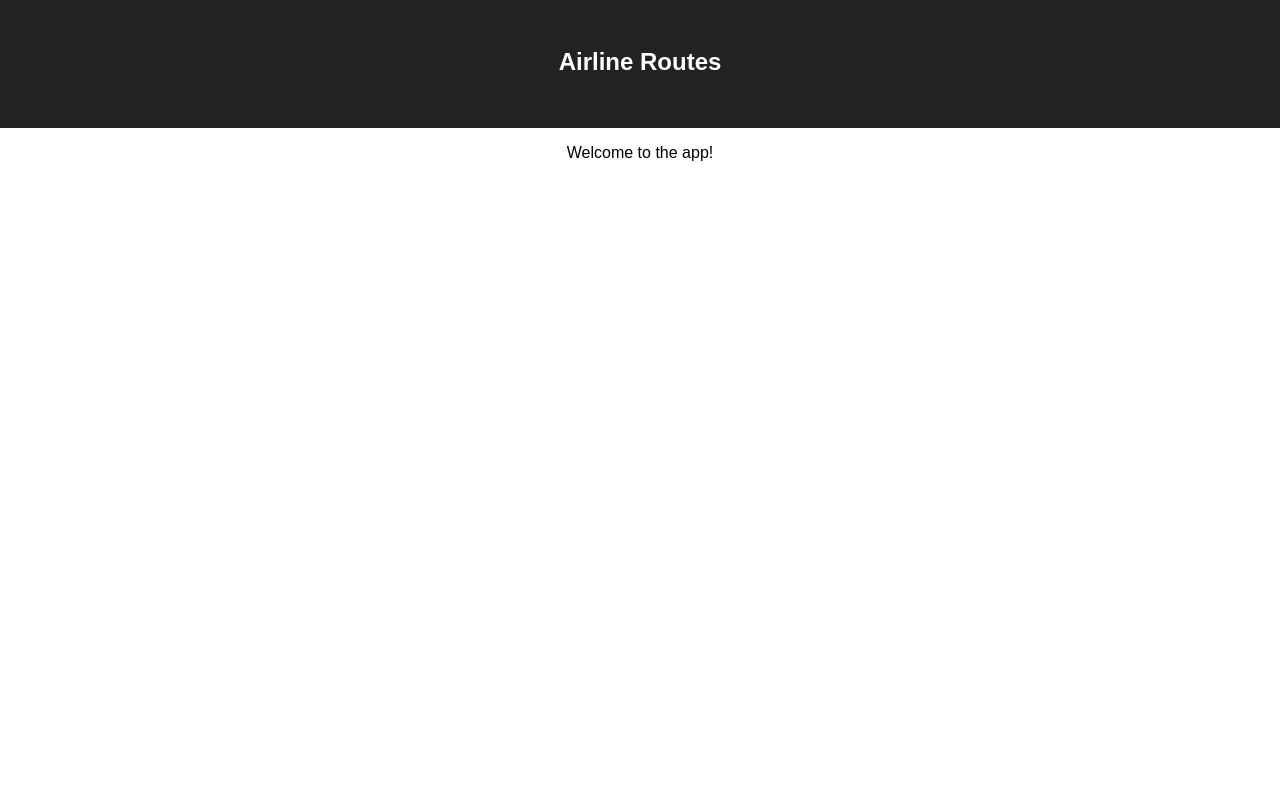
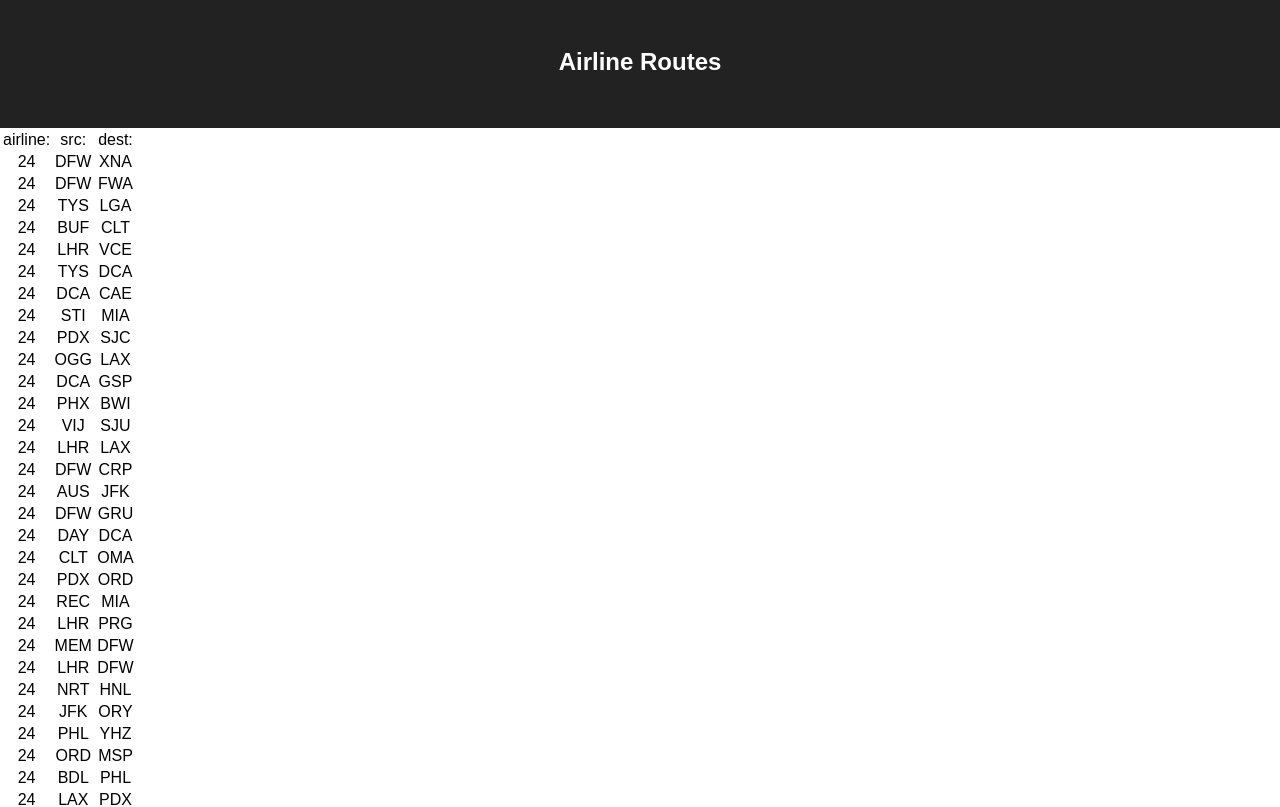
Before and after one commit to eufrosino/airlines-map, a React (Create React App) app: page / in a window 1280 px wide. Shown: the top 807 px of the page. Built offline with nearby package versions, Linux system fonts and the light colour scheme.

Commit message:
display raw data

```diff
--- a/src/App.js
+++ b/src/App.js
@@ -1,17 +1,35 @@
-import React, { Component } from 'react';
+import React from 'react';
 import './App.css';
+import DATA from './data';
 
-const App = () => (
-  <div className="app">
-    <header className="header">
-      <h1 className="title">Airline Routes</h1>
-    </header>
-    <section>
-      <p>
-        Welcome to the app!
-      </p>
-    </section>
-  </div>
-)
+const App = () => {
+  const showRoute = (route) => {
+    return (
+      <tr>
+        <td>{route.airline}</td>
+        <td>{route.src}</td>
+        <td>{route.dest}</td>
+      </tr>
+    )
+  };
+
+  return (
+    <div className='app'>
+      <header className='header'>
+        <h1 className='title'>Airline Routes</h1>
+      </header>
+      <section>
+        <table>
+        <tr>
+          <td>airline:</td>
+          <td>src:</td>
+          <td>dest:</td>
+        </tr>
+        {DATA.routes.map(showRoute)}
+        </table>
+      </section>
+    </div>
+  );
+};
 
 export default App;
```
